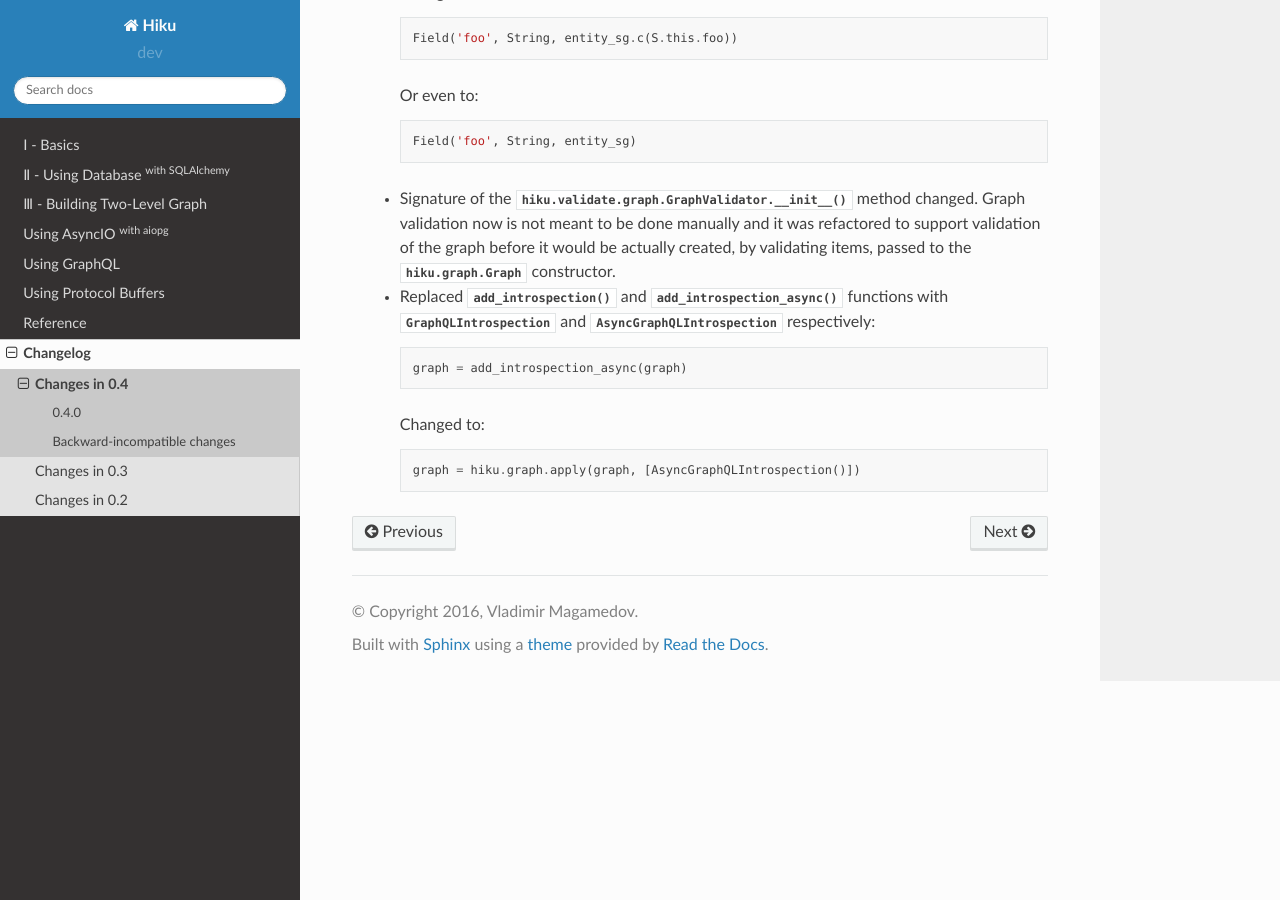
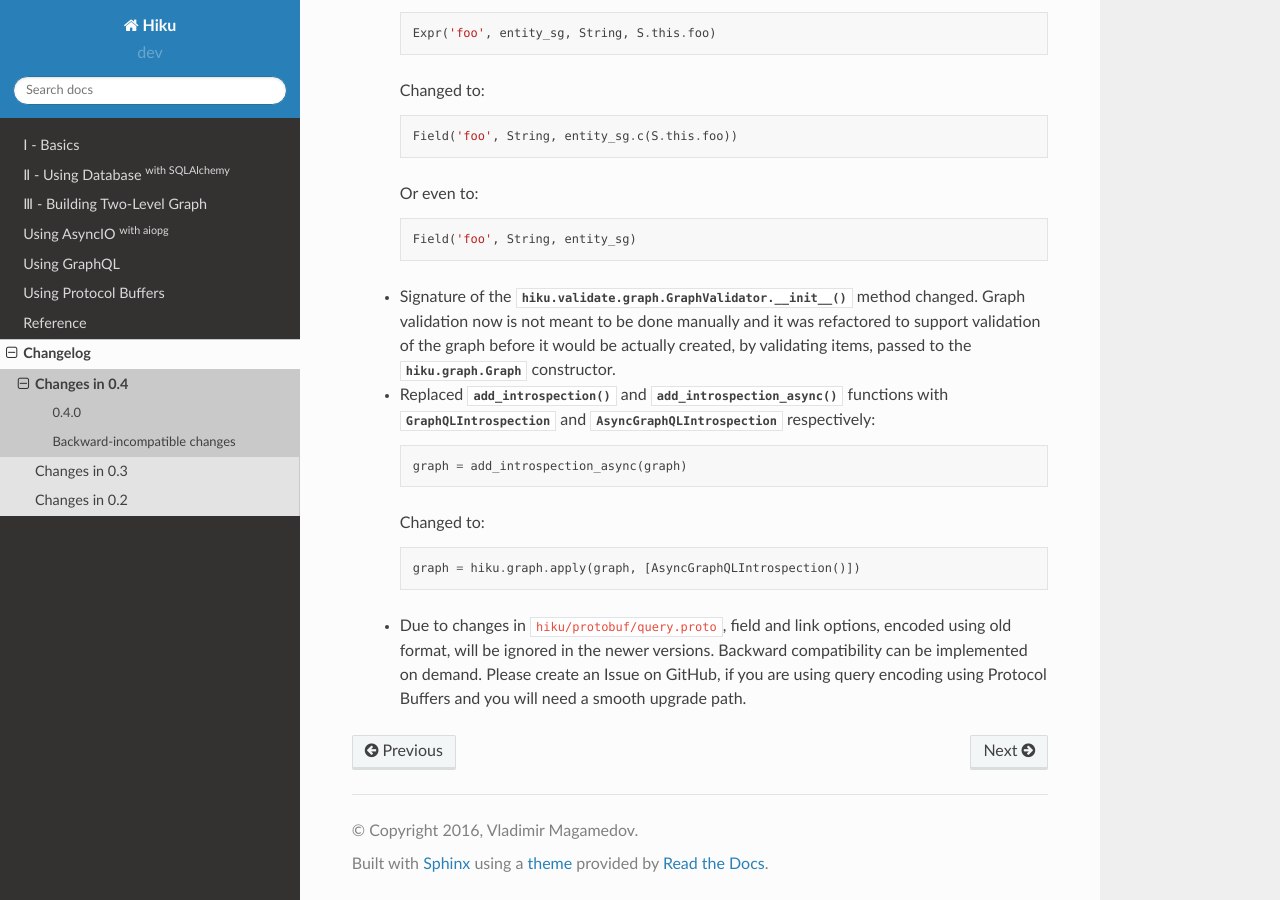
Before and after one commit to evo-company/hiku, a Sphinx documentation site: the page built from docs/changelog/changes_04.rst, in a window 1280 px wide and 900 px high, scrolled down 1543 px. Built offline with Sphinx 7.4.7 and the Read the Docs theme 2.0.0, drawn with Linux system fonts in a browser that asks for light colours; some of the changed text lies outside the part shown.

Commit message:
Updated docs and issuing 0.4.0rc6 release candidate

```diff
--- a/docs/changelog/changes_04.rst
+++ b/docs/changelog/changes_04.rst
@@ -17,6 +17,12 @@
   - Fixed GraphQL introspection to properly encode null values
   - Added ability to specify option's description
   - Refactored type checking
+  - Fixed linking from node to node without requirements
+  - Changed options encoding format in ``hiku/protobuf/query.proto`` by using
+    message types from ``google/protobuf/struct.proto`` instead of using custom
+    types
+  - Implemented result validation for the functions, used to load fields and
+    links data
 
 Backward-incompatible changes
 ~~~~~~~~~~~~~~~~~~~~~~~~~~~~~
@@ -115,3 +121,9 @@
     .. code-block:: python
 
       graph = hiku.graph.apply(graph, [AsyncGraphQLIntrospection()])
+
+  - Due to changes in ``hiku/protobuf/query.proto``, field and link options,
+    encoded using old format, will be ignored in the newer versions. Backward
+    compatibility can be implemented on demand. Please create an Issue on
+    GitHub, if you are using query encoding using Protocol Buffers and you will
+    need a smooth upgrade path.
--- a/docs/reference/graph.rst
+++ b/docs/reference/graph.rst
@@ -1,3 +1,3 @@
 .. automodule:: hiku.graph
-    :members: Graph, Root, Node, Field, Link, Nothing, Option
+    :members: Graph, Root, Node, Field, Link, Nothing, Option, apply
     :special-members: __init__
--- a/setup.py
+++ b/setup.py
@@ -2,7 +2,7 @@
 
 setup(
     name='Hiku',
-    version='0.4.0rc5',
+    version='0.4.0rc6',
     description='Library to implement Graph APIs',
     author='Vladimir Magamedov',
     author_email='vladimir@magamedov.com',
```
Also changed, not shown: 1 other file.
